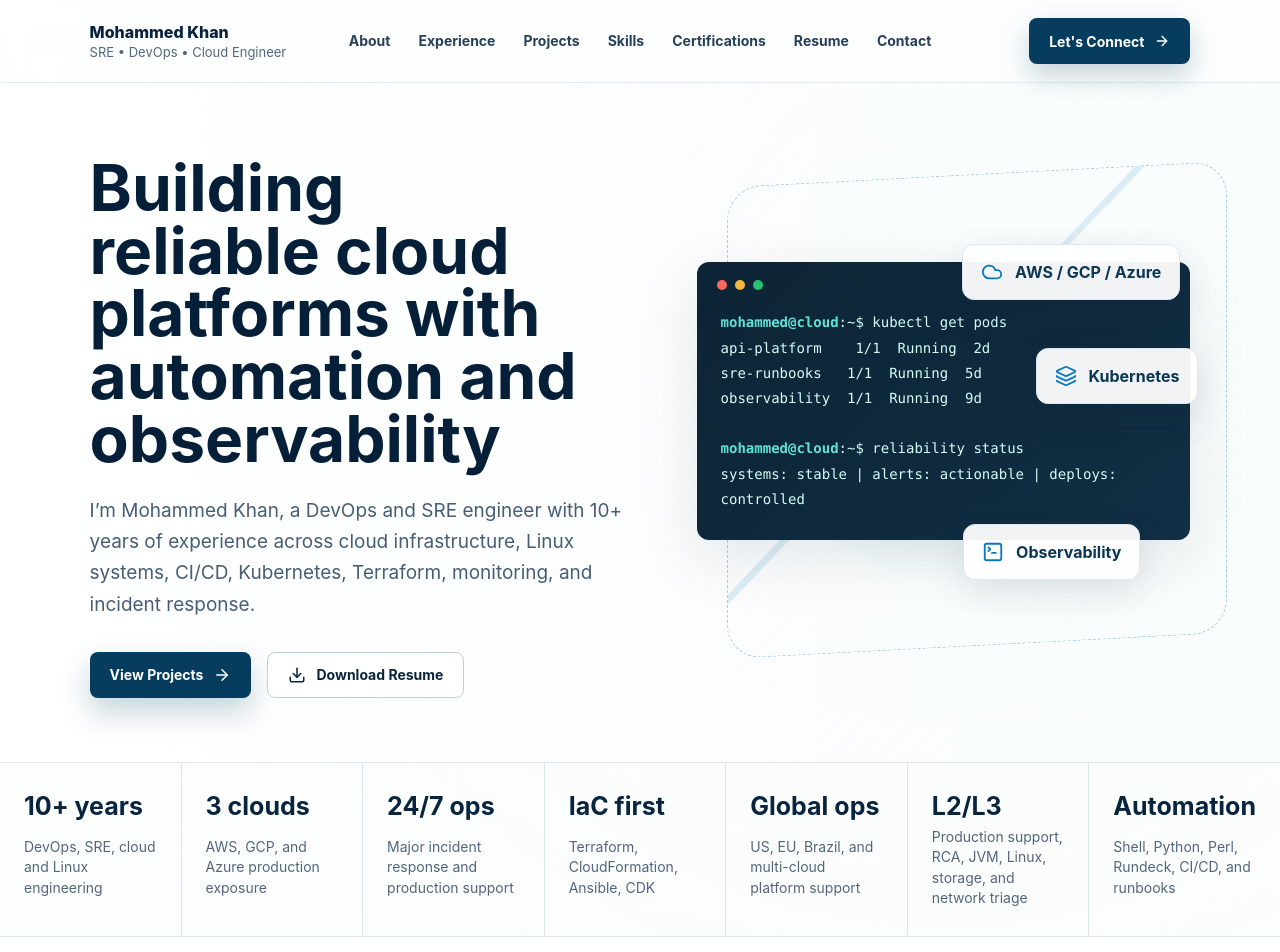
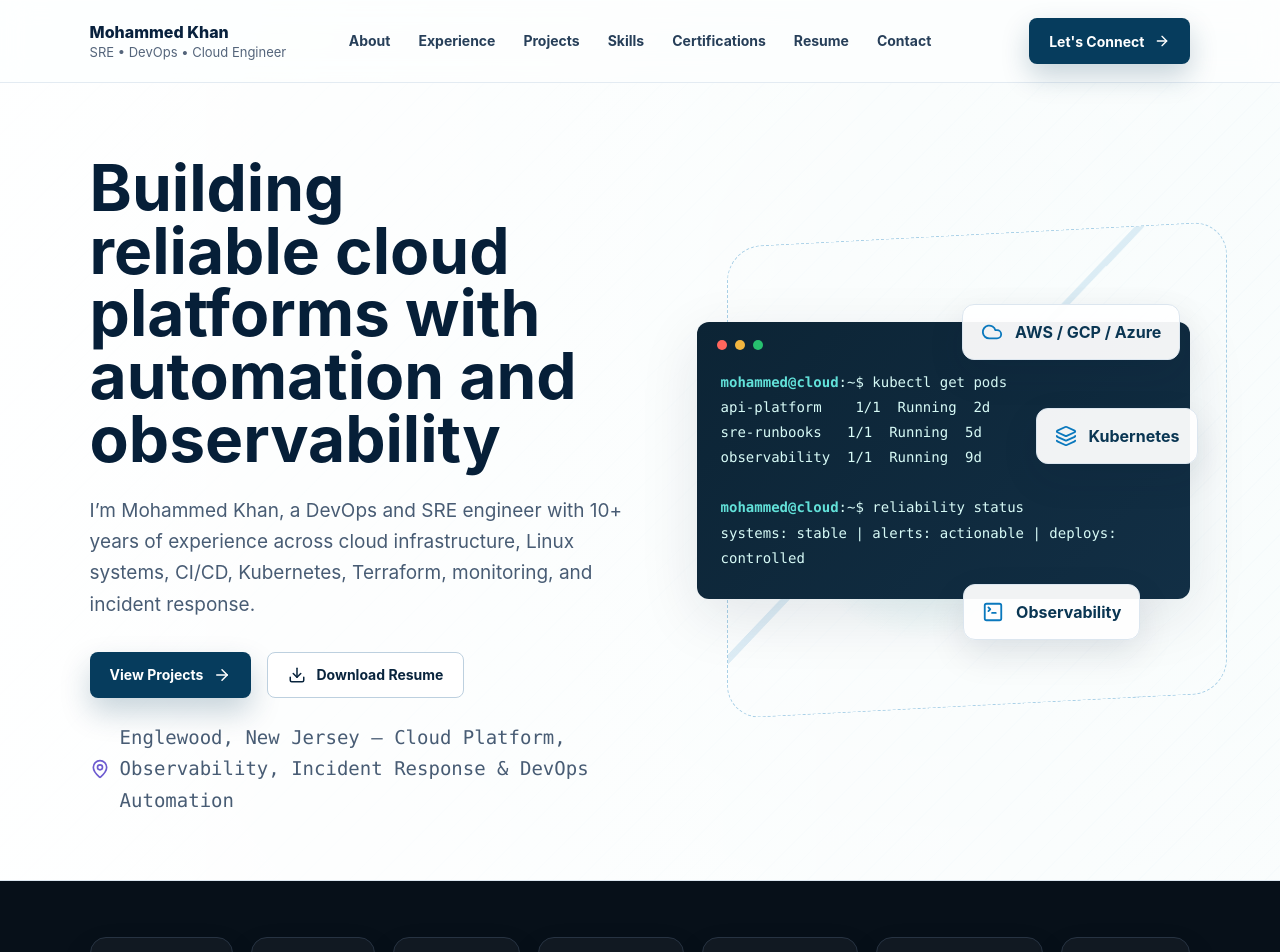
Before and after one commit to mohammed-DevRE/mohammed-khan-portfolio, a React (Vite) app: page / in a window 1280 px wide. Shown: the top 952 px of the page. Built offline with nearby package versions, Linux system fonts and the light colour scheme.

Commit message:
Add hero metrics rail

```diff
--- a/src/main.jsx
+++ b/src/main.jsx
@@ -143,12 +143,12 @@
 
 const quickFacts = [
   ["10+ years", "DevOps, SRE, cloud and Linux engineering"],
-  ["3 clouds", "AWS, GCP, and Azure production exposure"],
-  ["24/7 ops", "Major incident response and production support"],
-  ["IaC first", "Terraform, CloudFormation, Ansible, CDK"],
-  ["Global ops", "US, EU, Brazil, and multi-cloud platform support"],
+  ["3", "Cloud platforms: AWS, GCP, and Azure"],
+  ["24/7", "Production operations and incident response"],
   ["L2/L3", "Production support, RCA, JVM, Linux, storage, and network triage"],
-  ["Automation", "Shell, Python, Perl, Rundeck, CI/CD, and runbooks"]
+  ["Global", "US, EU, Brazil, and multi-cloud platform support"],
+  ["IaC", "Terraform, CloudFormation, Ansible, AWS CDK"],
+  ["Auto", "Shell, Python, Perl, Rundeck, CI/CD, and runbooks"]
 ];
 
 const focusAreas = [
@@ -244,6 +244,9 @@
               <Download size={18} /> Download Resume
             </a>
           </div>
+          <p className="hero-location">
+            <MapPin size={20} /> Englewood, New Jersey — Cloud Platform, Observability, Incident Response & DevOps Automation
+          </p>
         </div>
         <div className="hero-visual" aria-label="Terminal-style reliability dashboard">
           <div className="terminal">
--- a/src/styles.css
+++ b/src/styles.css
@@ -170,6 +170,23 @@
   margin-top: 32px;
 }
 
+.hero-location {
+  display: inline-flex;
+  align-items: center;
+  gap: 10px;
+  max-width: none;
+  margin-top: 30px;
+  color: #4f6075;
+  font-family: "SFMono-Regular", Consolas, "Liberation Mono", monospace;
+  font-size: 15px;
+  line-height: 1.5;
+}
+
+.hero-location svg {
+  flex: 0 0 auto;
+  color: #6d5bd0;
+}
+
 .hero-visual {
   position: relative;
   min-height: 390px;
@@ -268,30 +285,39 @@
 .metrics {
   display: grid;
   grid-template-columns: repeat(7, 1fr);
-  border-bottom: 1px solid var(--line);
-  background: rgba(255, 255, 255, 0.82);
+  gap: 18px;
+  padding: 56px 7vw;
+  border-bottom: 1px solid #162231;
+  background: #071019;
 }
 
 .metric {
   display: grid;
-  gap: 6px;
-  padding: 28px 24px;
-  border-right: 1px solid var(--line);
-}
-
-.metric:last-child {
-  border-right: 0;
+  align-content: start;
+  gap: 12px;
+  min-height: 142px;
+  padding: 24px;
+  border: 1px solid #273342;
+  border-radius: 16px;
+  background: #111922;
+  box-shadow: 0 16px 32px rgba(0, 0, 0, 0.16);
 }
 
 .metric strong {
-  color: #09243d;
-  font-size: 25px;
+  color: #f6fbff;
+  font-size: 34px;
+  line-height: 1;
 }
 
 .metric span {
-  color: var(--muted);
-  font-size: 14px;
+  color: #a8b5c6;
+  font-size: 15px;
   line-height: 1.45;
+}
+
+.metric strong::after {
+  content: "";
+  color: #4aabf2;
 }
 
 .split-section,
```
